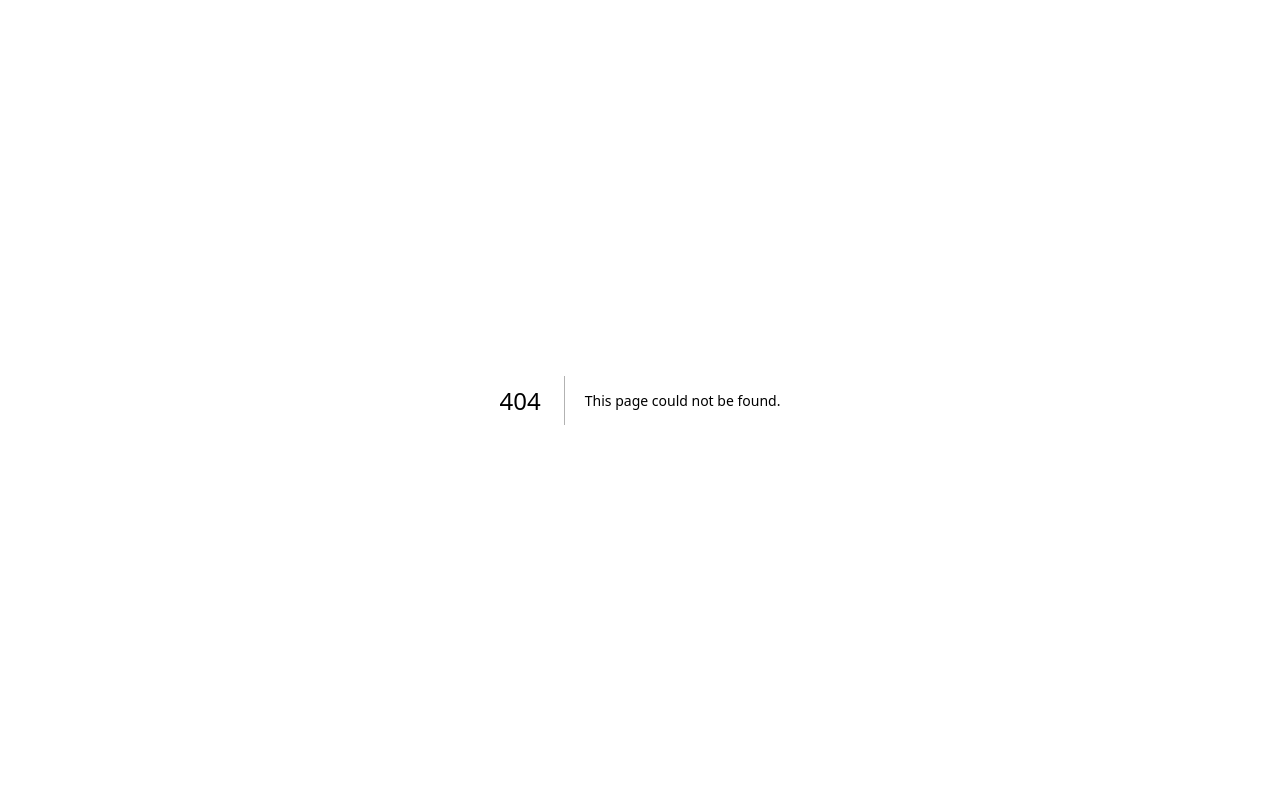
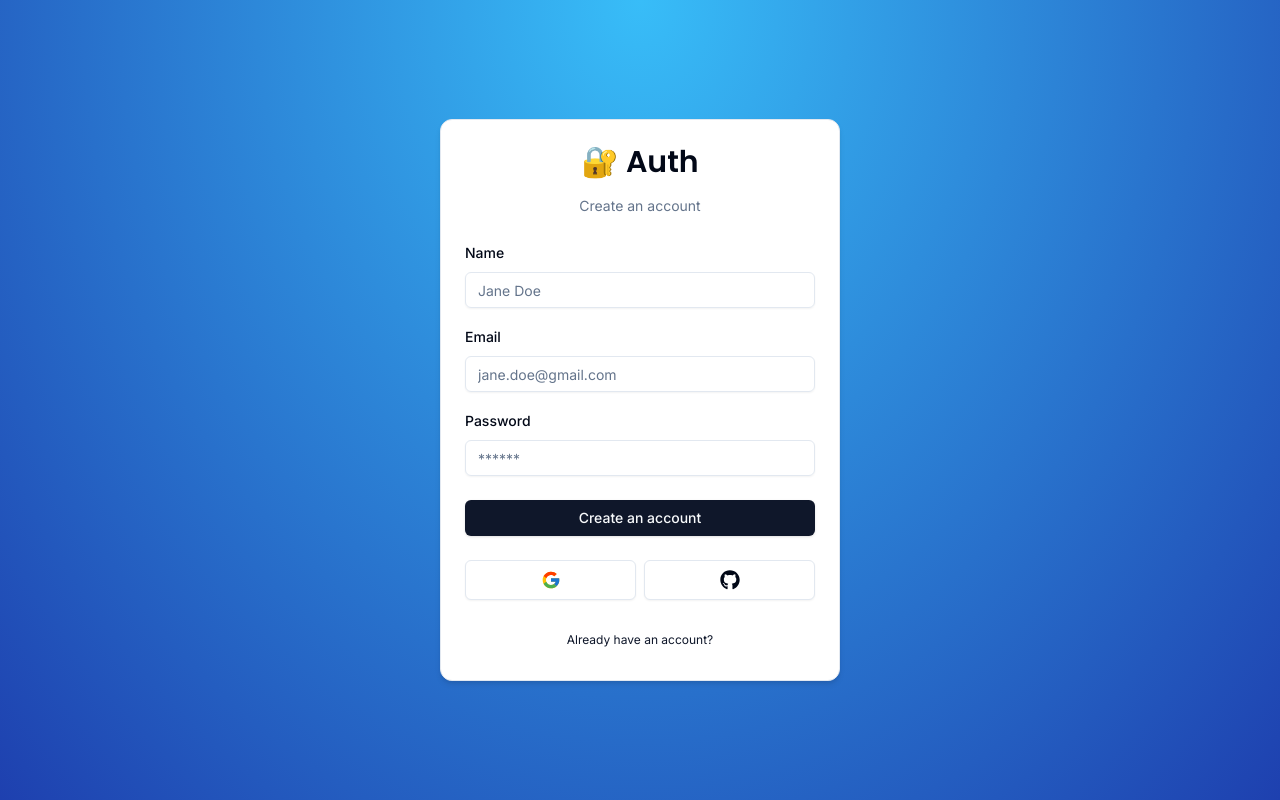
Before and after one commit to DrikaRenee/authtut, a Next.js app: page /auth/register in a window 1280 px wide. Before the commit this address had no page. Built offline with nearby package versions, Linux system fonts and the light colour scheme.

Commit message:
06: register form

```diff
--- a/actions/login.ts
+++ b/actions/login.ts
@@ -1,7 +1,6 @@
 "use server";
 import * as z from "zod";
 
-import { revalidatePath, revalidateTag } from "next/cache";
 import { LoginSchema } from "@/schemas";
 
 export const login = async (values: z.infer<typeof LoginSchema>) => {
--- /dev/null
+++ b/actions/register.ts
@@ -0,0 +1,14 @@
+"use server";
+import * as z from "zod";
+
+import { RegisterSchema } from "@/schemas";
+
+export const register = async (values: z.infer<typeof RegisterSchema>) => {
+    const validatedFields= RegisterSchema.safeParse(values);
+
+    if(!validatedFields.success) {
+        return { error:"Invalid data in field(s), try again!"};
+    }
+
+    return {success: "Account created successfully!"};
+};
--- /dev/null
+++ b/app/auth/register/page.tsx
@@ -0,0 +1,10 @@
+import { RegisterForm } from "@/components/auth/register-form";
+
+
+const RegisterPage = () => {
+    return (
+        <RegisterForm />
+     );
+}
+
+export default RegisterPage;
--- /dev/null
+++ b/components/auth/register-form.tsx
@@ -0,0 +1,135 @@
+"use client";
+import * as z from "zod";
+import { zodResolver } from "@hookform/resolvers/zod";
+
+import { useForm } from "react-hook-form";
+import { RegisterSchema } from "@/schemas";
+import { CardWrapper } from "./card-wrapper";
+
+import {
+    Form,
+    FormControl,
+    FormField,
+    FormItem,
+    FormLabel,
+    FormMessage,
+ } from "../ui/form";
+import { Input } from "../ui/input";
+import { Button } from "../ui/button";
+import { FormError } from "../form-error";
+import { FormSuccess } from "../form-success";
+import { useState, useTransition } from "react";
+import { register } from "@/actions/register";
+
+
+export const RegisterForm = () => {
+
+    const [isPending, startTransition] = useTransition();
+    const [error, setError] = useState<string | undefined>("");
+    const [success, setSuccess] = useState<string | undefined>("");
+
+    const form = useForm<z.infer<typeof RegisterSchema>>({
+        resolver: zodResolver(RegisterSchema),
+        defaultValues:{
+            email: "",
+            password: "",
+            name:"",
+        },
+    });
+
+    const onSubmit = (values: z.infer<typeof RegisterSchema>) => {
+
+        setError("");
+        setSuccess("");
+
+        startTransition(() => {
+            register(values)
+                .then((data) => {
+                    setError(data.error);
+                    setSuccess(data.success);
+                });
+        });
+    };
+
+    return (
+        <CardWrapper
+            headerLabel="Create an account"
+            backButtonLabel="Already have an account?"
+            backButtonHref="/auth/login"
+            showSocial
+        >
+            <Form {...form}>
+                <form
+                className="space-y-6"
+                onSubmit={form.handleSubmit(onSubmit)}
+                >
+                    <div className="space-y-4">
+                    <FormField
+                            control={form.control}
+                            name="name"
+                            render={({field}) => (
+                                <FormItem>
+                                    <FormLabel>Name</FormLabel>
+                                    <FormControl>
+                                        <Input
+                                            {...field}
+                                            disabled={isPending}
+                                            placeholder='Jane Doe'
+                                        />
+                                    </FormControl>
+                                    <FormMessage />
+                                </FormItem>
+                            )}
+                        />
+                        <FormField
+                            control={form.control}
+                            name="email"
+                            render={({field}) => (
+                                <FormItem>
+                                    <FormLabel>Email</FormLabel>
+                                    <FormControl>
+                                        <Input
+                                            {...field}
+                                            disabled={isPending}
+                                            placeholder='jane.doe@gmail.com'
+                                            type='email'
+                                        />
+                                    </FormControl>
+                                    <FormMessage />
+                                </FormItem>
+                            )}
+                        />
+                        <FormField
+                            control={form.control}
+                            name="password"
+                            render={({field}) => (
+                                <FormItem>
+                                    <FormLabel>Password</FormLabel>
+                                    <FormControl>
+                                        <Input
+                                            {...field}
+                                            disabled={isPending}
+                                            placeholder='******'
+                                            type='password'
+                                        />
+                                    </FormControl>
+                                    <FormMessage />
+                                </FormItem>
+                            )}
+                        />
+
+                    </div>
+                    <FormError message={error} />
+                    <FormSuccess message={success} />
+                    <Button
+                        disabled={isPending}
+                        type="submit"
+                        className="w-full"
+                        >
+                            Create an account
+                    </Button>
+                </form>
+            </Form>
+        </CardWrapper>
+     );
+}
--- a/schemas/index.ts
+++ b/schemas/index.ts
@@ -8,3 +8,16 @@
         message: "Password is required"
     }),
 });
+
+export const RegisterSchema = z.object({
+    email: z.string().email({
+        message: "Email is required"
+    }),
+    password: z.string().min(6,{
+        message: "Minimum 6 characters required"
+    }),
+    name: z.string().min(1, {
+        message: "Name is required"
+    }),
+
+});
```
